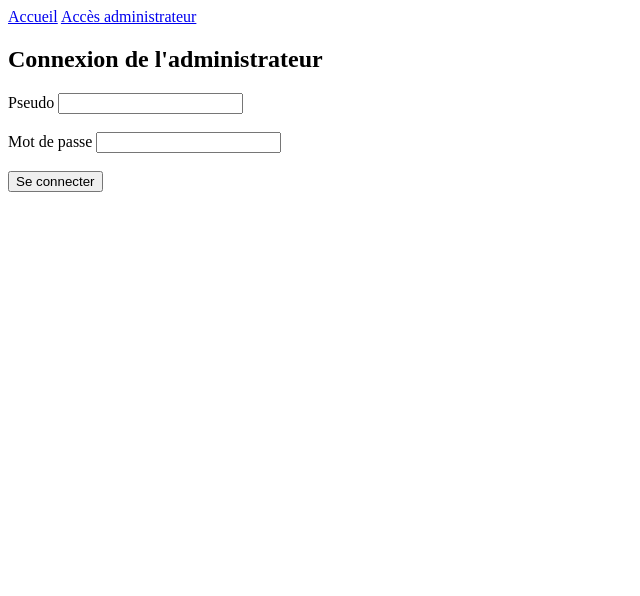
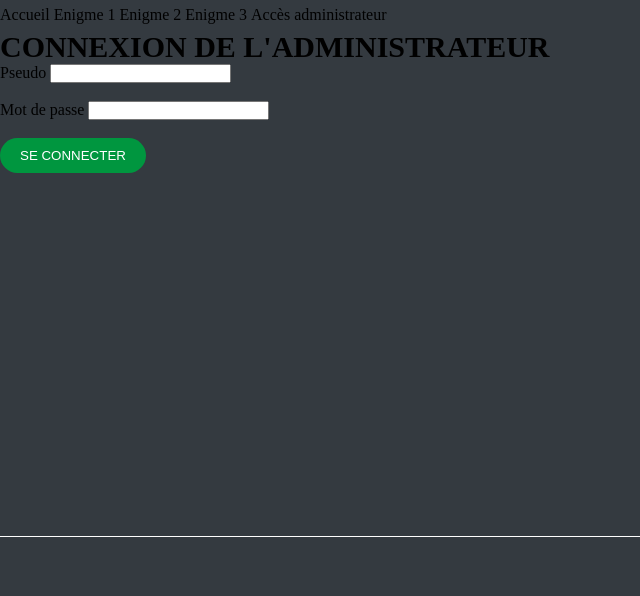
Before and after one commit to Karen160/CyberGame, a PHP site: page /connexion.html in a window 1280 px wide. Shown: the top 596 px of the page, without its empty margins (0-640 px from the left). Run offline with PHP 8.4, Linux system fonts and the light colour scheme; some libraries are stand-ins or nearby versions.

Commit message:
page accueil

```diff
--- a/connexion.html
+++ b/connexion.html
@@ -8,6 +8,9 @@
     <link rel="icon" type="image/png" sizes="16x16" href="">
     <meta name="autor" content="Azoulay Karen">
     <title>CyberGame</title>
+
+    <!-- Lien pour utiliser les icônes -->
+    <link rel="stylesheet" href="https://cdnjs.cloudflare.com/ajax/libs/font-awesome/5.13.0/css/all.min.css">
 </head>
 <body>
     <header>
--- a/panelAdmin.html
+++ b/panelAdmin.html
@@ -8,6 +8,9 @@
     <link rel="icon" type="image/png" sizes="16x16" href="">
     <meta name="autor" content="Azoulay Karen">
     <title>CyberGame</title>
+
+    <!-- Lien pour utiliser les icônes -->
+    <link rel="stylesheet" href="https://cdnjs.cloudflare.com/ajax/libs/font-awesome/5.13.0/css/all.min.css">
 </head>
 <body>
     <main>
--- a/style/general.css
+++ b/style/general.css
@@ -1,11 +1,112 @@
-#e1{
-    display: none;
+*{
+    margin: 0;
+    padding: 0;
 }
 
-#e2{
-    display: none;
+body{
+    background-color: #343A40;
 }
 
-#e3{
-    display: none;
+a{
+    text-decoration: none;
+    color: black;
 }
+
+.navbar{
+    padding: 30px 150px;
+    display: flex;
+    justify-content: space-between;
+    flex-wrap: wrap;
+    align-items: center;
+}
+
+.navbar img{
+    width: 100px;
+}
+
+.navbar div a{
+    padding: 0 10px;
+    text-transform: uppercase;
+    color: white;
+}
+
+button{
+    padding: 10px 20px;
+    background-color: #00963F;
+    border: none;
+    border-radius: 20px;
+    text-transform: uppercase;
+    color: white;
+}
+
+button:hover{
+    cursor: pointer;
+}
+
+h1, h2{
+    text-transform: uppercase;
+    font-family: 'Quantify';
+    font-size: 30px;
+}
+
+p, a{
+    font-family: 'Montserrat';
+    font-size: 16px;
+    line-height: 30px;
+}
+
+main{
+    min-height: 57vh;
+}
+
+footer{
+    color: white;
+    display: flex;
+    padding: 30px 150px;
+    justify-content: space-between;
+    align-items: center;
+    flex-wrap: wrap;
+    border-top: 1px solid white;
+    margin-top: 50px;
+}
+
+footer p{
+    margin-bottom: 10px;
+}
+
+footer .legal{
+    display: grid;
+}
+
+footer .legal a{
+    color: white;
+    margin: 1px 0;
+}
+
+footer .fab{
+    color: white;
+    font-size: 25px;
+    margin: 25px 5px;
+}
+
+@media screen and (max-width: 769px){
+    .navbar, footer{
+        padding: 20px 50px;
+    }
+}
+
+@media screen and (max-width: 550px){
+    .navbar div{
+        margin: 20px auto 0;
+        display: grid;
+    }
+
+    .navbar div a{
+        margin: 5px 0;
+        text-align: center;
+    }
+
+    .navbar img{
+        margin: auto;
+    }
+}
--- /dev/null
+++ b/style/import.css
@@ -0,0 +1,3 @@
+@import url(general.css);
+@import url(font.css);
+@import url(accueil.css);
```
Also changed, not shown: index.html (+29 -14 lines), style/accueil.css (added, +48 -0 lines), style/font.css (added, +19 -0 lines), asset/font/Doctor_Glitch.otf (added), asset/font/Doctor_Glitch.ttf (added), asset/font/Doctor_Glitch.woff (added), asset/font/Quantify.otf (added), asset/font/Quantify.ttf (added), asset/font/Quantify.woff (added), asset/img/LOGO-43-blanc.png (added), asset/img/LOGO-43.png (added), asset/img/photo_accueil.jpg (added).
